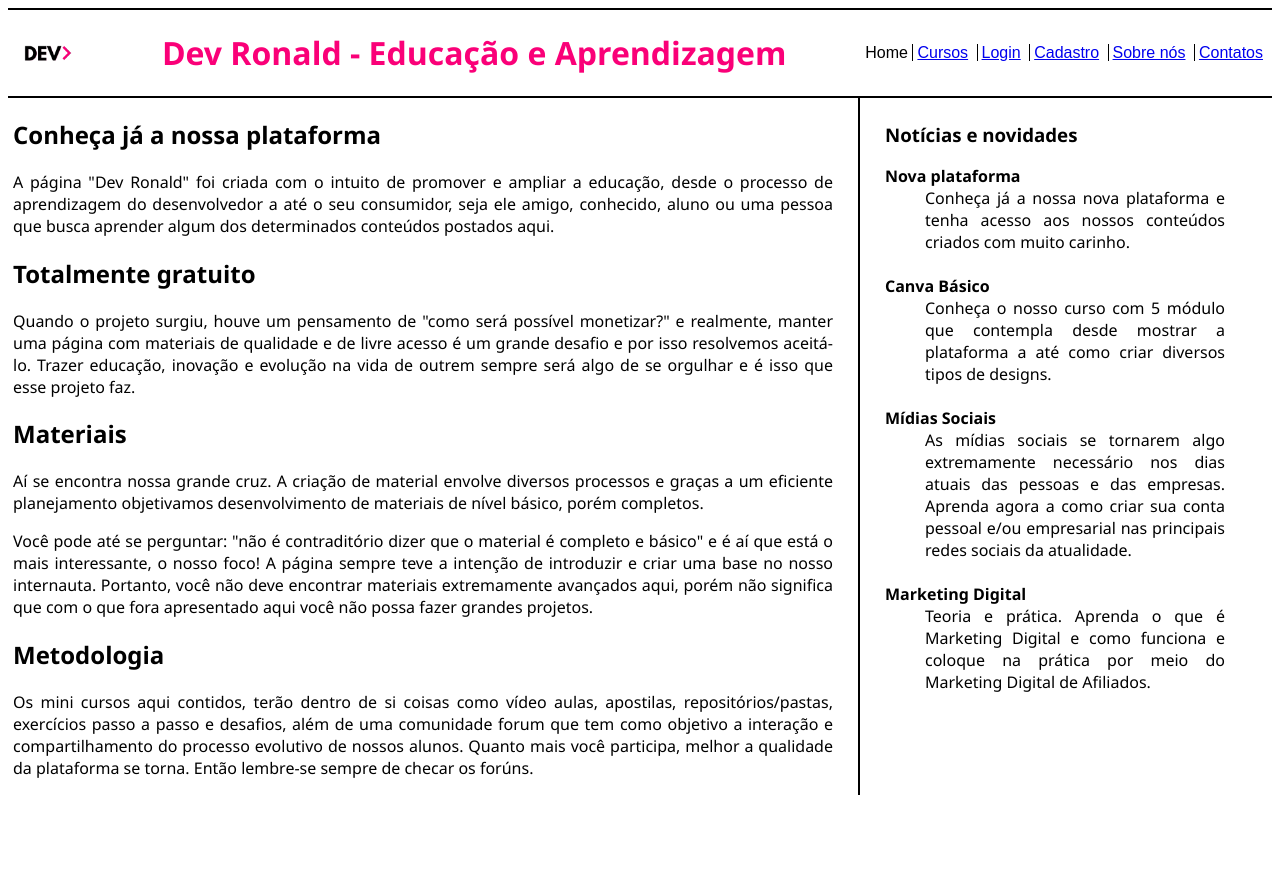
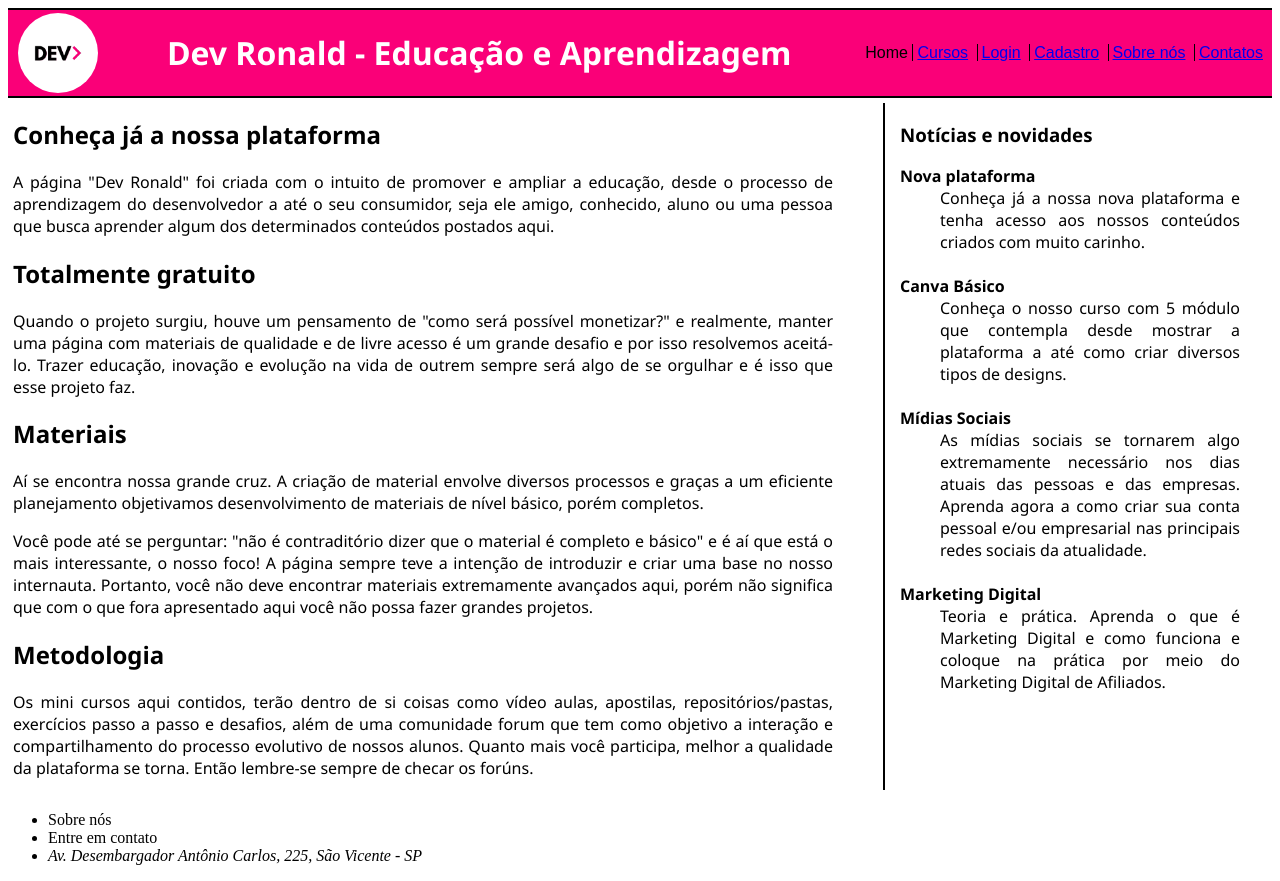
Before and after one commit to ronaldevangelista/devronald, a plain HTML site: page Index.Html in a window 1280 px wide. Before the commit the page ends 803 px from the top, so only its background shows below. Drawn offline with Linux system fonts and the light colour scheme.

Commit message:
footer
First ex of footer. Later update this. The aside had little changes

```diff
--- a/Index.Html
+++ b/Index.Html
@@ -81,5 +81,12 @@
                 </p>
             </section>
         </div>
+        <footer>
+            <ul>
+                <li>Sobre nós</li>
+                <li>Entre em contato</li>
+                <li><address>Av. Desembargador Antônio Carlos, 225, São Vicente - SP</address></li>
+            </ul>
+        </footer>
     </body>
 </html>
--- a/base.css
+++ b/base.css
@@ -7,11 +7,12 @@ header {
     flex-flow: row flex-start;
     align-items: center;
     justify-content: space-between;
-    font-family: sans-serif;;
+    font-family: sans-serif;
+    background-color: #fa0078;
 }
 
 header h1 {
-    color: #fa0078;
+    color: white;
     font-family: 'Segoe UI';
 }
 
@@ -27,6 +28,9 @@ nav a {
 header img {
     height: 5em;
     width: 5em;
+    margin-left: 10px;
+    border-radius: 100px;
+    background-color: white;
 }
 
 /*Corpo dividido em duas partes. Principal e Aba lateral*/
@@ -38,7 +42,6 @@ header img {
 }
 
 section {
-    border-right: solid black 2px;
     padding: 0px 25px 0px 0px;
     min-width: 600px;
     max-width: 820px;
@@ -55,5 +58,7 @@ div aside {
     min-width: 200px;
     max-width: 340px;
     margin: 5px 25px;
+    padding: 0px 5px 10px 15px;
     text-align: justify;
+    border-left: solid black 2px;
 }
```
